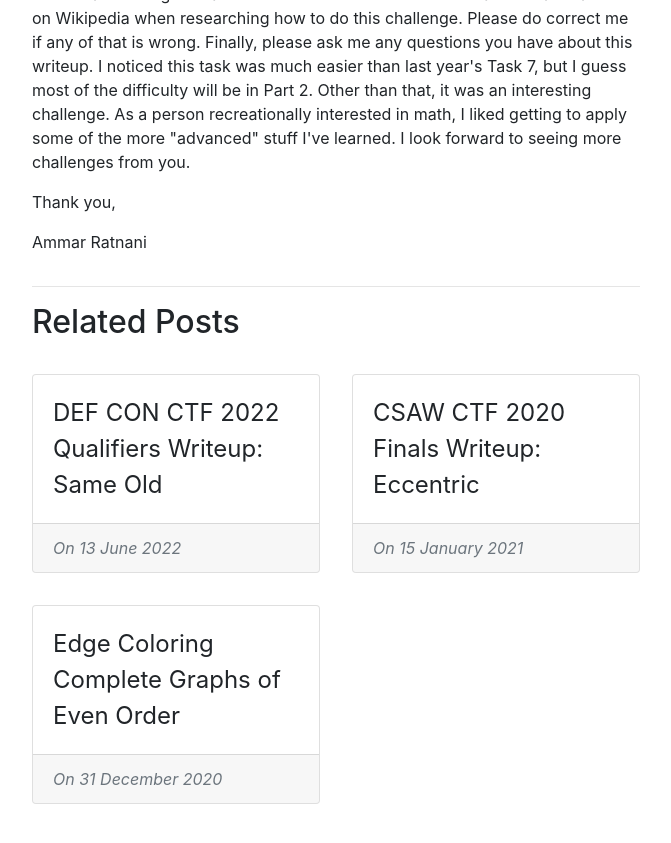
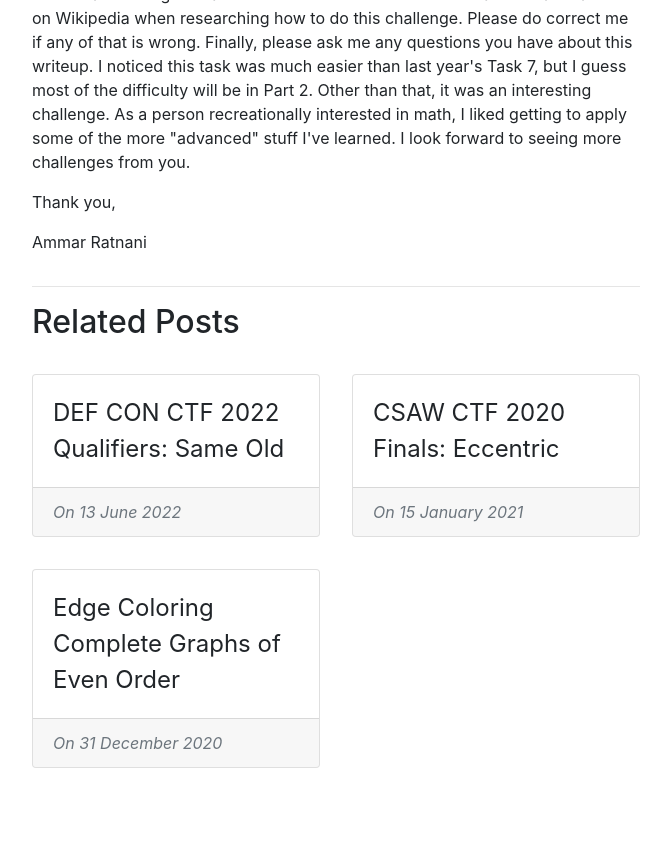
Before and after one commit to ammrat13/ammrat13.github.io, a Jekyll site: the page built from _posts/2021-02-06-nsa_codebreaker_2020_task6.md, in a window 1280 px wide and 900 px high, scrolled down 7341 px. Shown: the top 843 px of the window, without its empty margins (304-975 px from the left). Built offline with Jekyll 4.4.1, drawn with Linux system fonts in a browser that asks for light colours; nearby versions of some CDN libraries; our own code applies the rules of GitHub Pages for plain Markdown files; some of the changed text lies outside the part shown.

Commit message:
Shorten titles

```diff
--- a/_posts/2021-01-15-writeup_csaw_2020_finals_eccentric.md
+++ b/_posts/2021-01-15-csaw_2020_finals_eccentric.md
@@ -1,5 +1,5 @@
 ---
-title: "CSAW CTF 2020 Finals Writeup: Eccentric"
+title: "CSAW CTF 2020 Finals: Eccentric"
 libs: [mathjax]
 ---
 
--- a/_posts/2021-02-06-writeup_nsa_codebreaker_2020_task6.md
+++ b/_posts/2021-02-06-nsa_codebreaker_2020_task6.md
@@ -1,5 +1,5 @@
 ---
-title: "NSA Codebreaker 2020 Writeup: Proof of Life"
+title: "NSA Codebreaker 2020: Proof of Life"
 libs: [mathjax]
 ---
 
--- a/_posts/2022-06-13-writeup_defcon_quals_2022_sameold.md
+++ b/_posts/2022-06-13-defcon_quals_2022_sameold.md
@@ -1,5 +1,5 @@
 ---
-title: "DEF CON CTF 2022 Qualifiers Writeup: Same Old"
+title: "DEF CON CTF 2022 Qualifiers: Same Old"
 libs: [mathjax]
 ---
 
```
